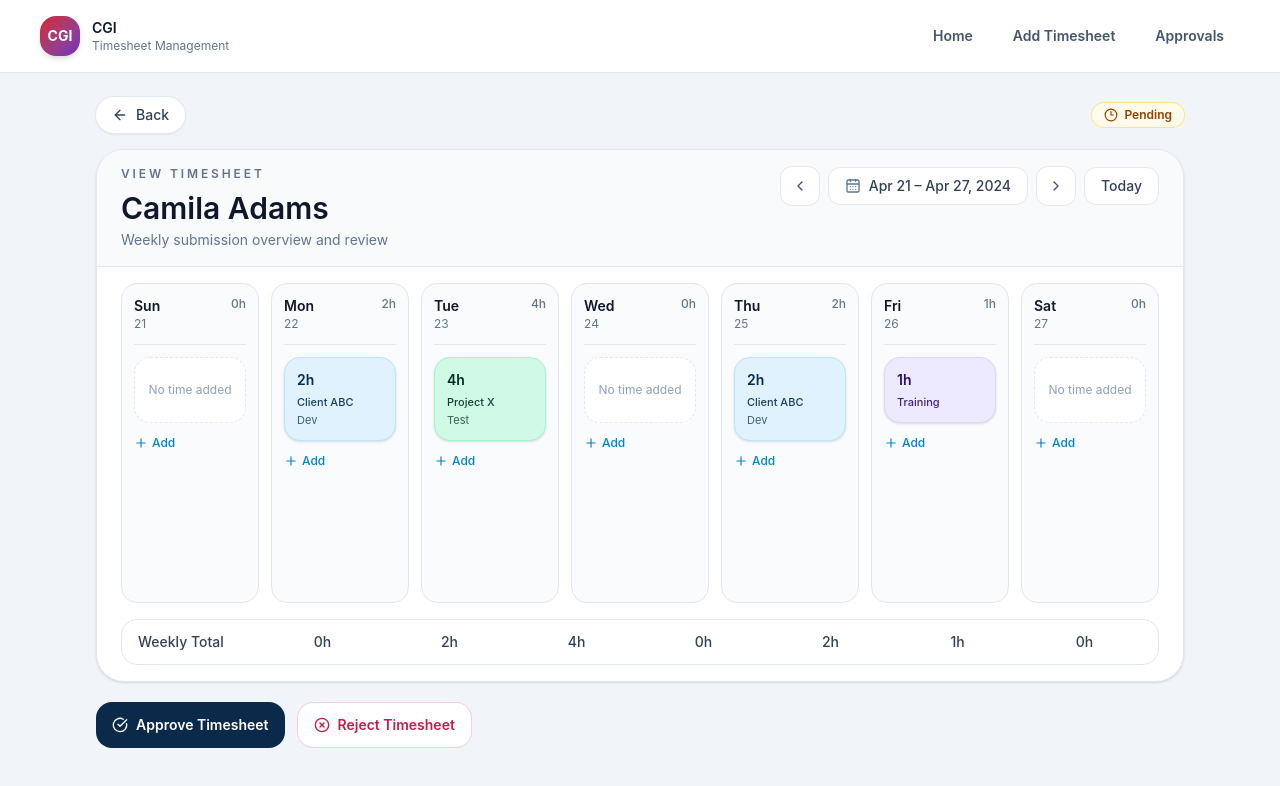
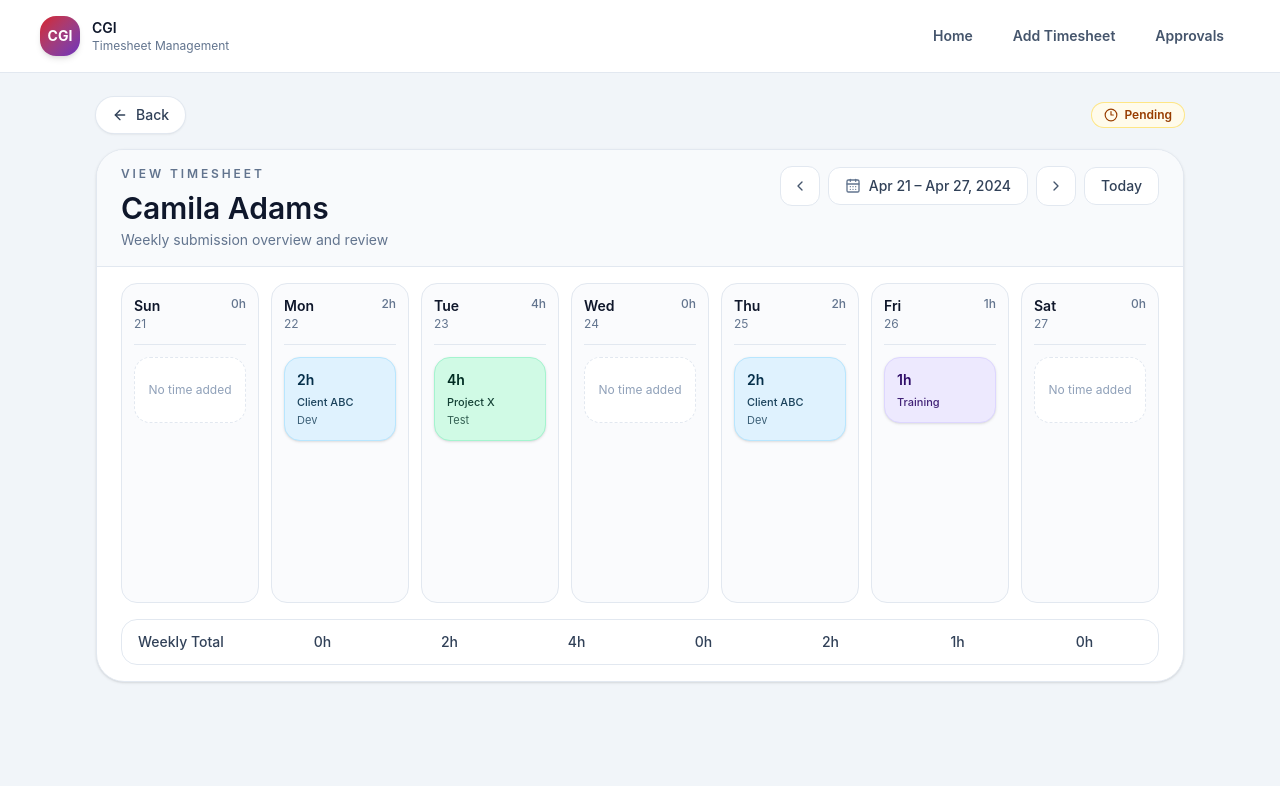
Before and after one commit to Ben-elliot27/SoftwareEngineeringHackathon, a React (Vite) app in the folder timsheet-frontend/: page /view-timesheet in a window 1280 px wide. Shown: the top 786 px of the page. Built offline with nearby package versions, Linux system fonts and the light colour scheme; no server answers.

Commit message:
removing not needed stuff

```diff
--- a/timsheet-frontend/src/pages/ViewTimesheet.tsx
+++ b/timsheet-frontend/src/pages/ViewTimesheet.tsx
@@ -225,14 +225,6 @@ export default function WeeklyTimesheetPage({
                       </div>
                     )}
                   </div>
-
-                  <button
-                    type="button"
-                    className="mt-3 inline-flex items-center gap-1 text-xs font-medium text-sky-600 transition hover:text-sky-700"
-                  >
-                    <Plus className="h-3.5 w-3.5" />
-                    Add
-                  </button>
                 </div>
               ))}
             </div>
@@ -251,22 +243,6 @@ export default function WeeklyTimesheetPage({
         </div>
 
         <div className="mt-5 flex flex-wrap gap-3">
-          <button
-            type="button"
-            onClick={onApprove}
-            className="inline-flex items-center gap-2 rounded-2xl bg-[#0b2a4a] px-4 py-3 text-sm font-semibold text-white transition hover:bg-[#102f50]"
-          >
-            <CircleCheckBig className="h-4 w-4" />
-            Approve Timesheet
-          </button>
-          <button
-            type="button"
-            onClick={onReject}
-            className="inline-flex items-center gap-2 rounded-2xl border border-[#c51d4a]/20 bg-white px-4 py-3 text-sm font-semibold text-[#c51d4a] transition hover:bg-[#c51d4a]/5"
-          >
-            <CircleX className="h-4 w-4" />
-            Reject Timesheet
-          </button>
         </div>
       </div>
     </div>
```
